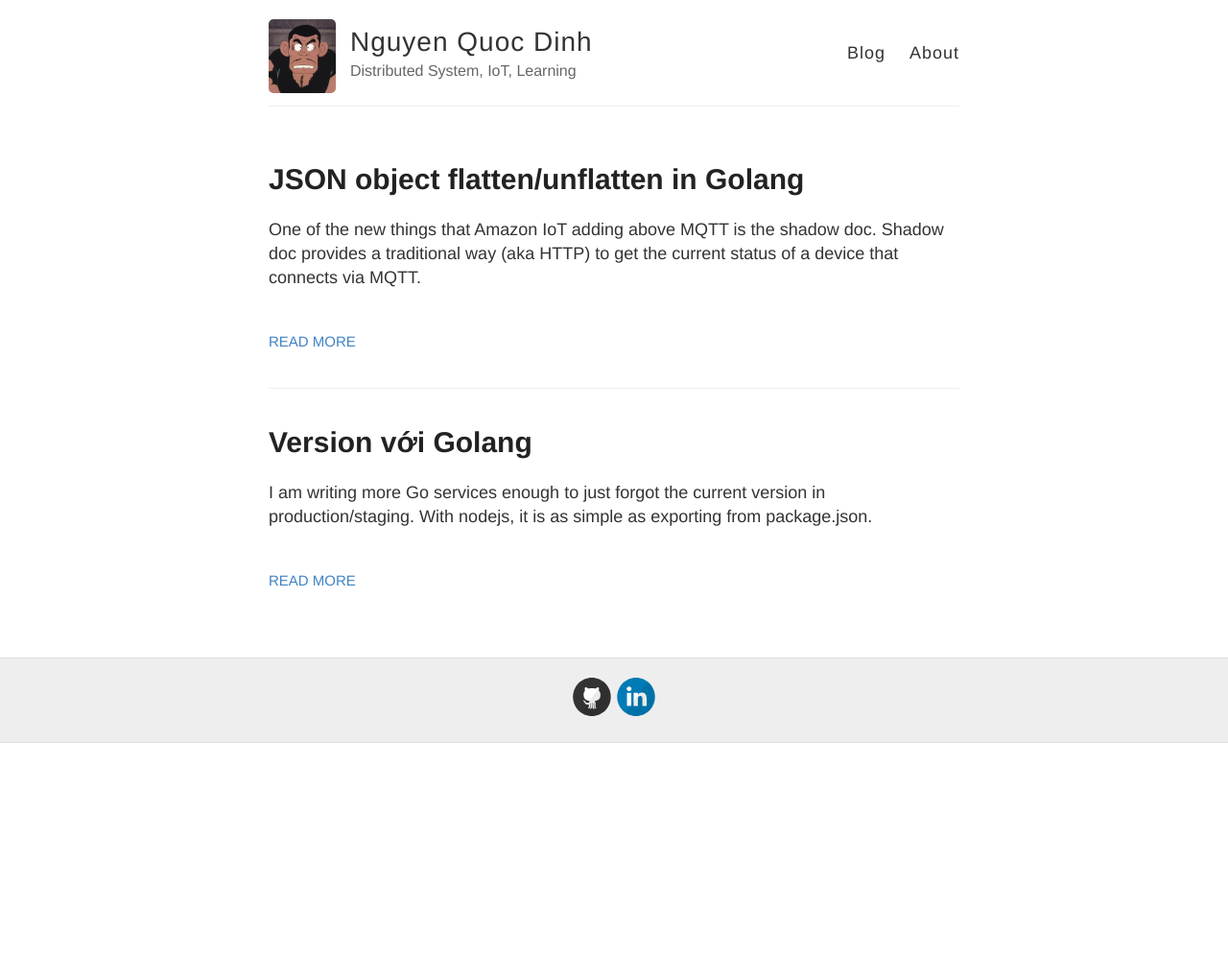
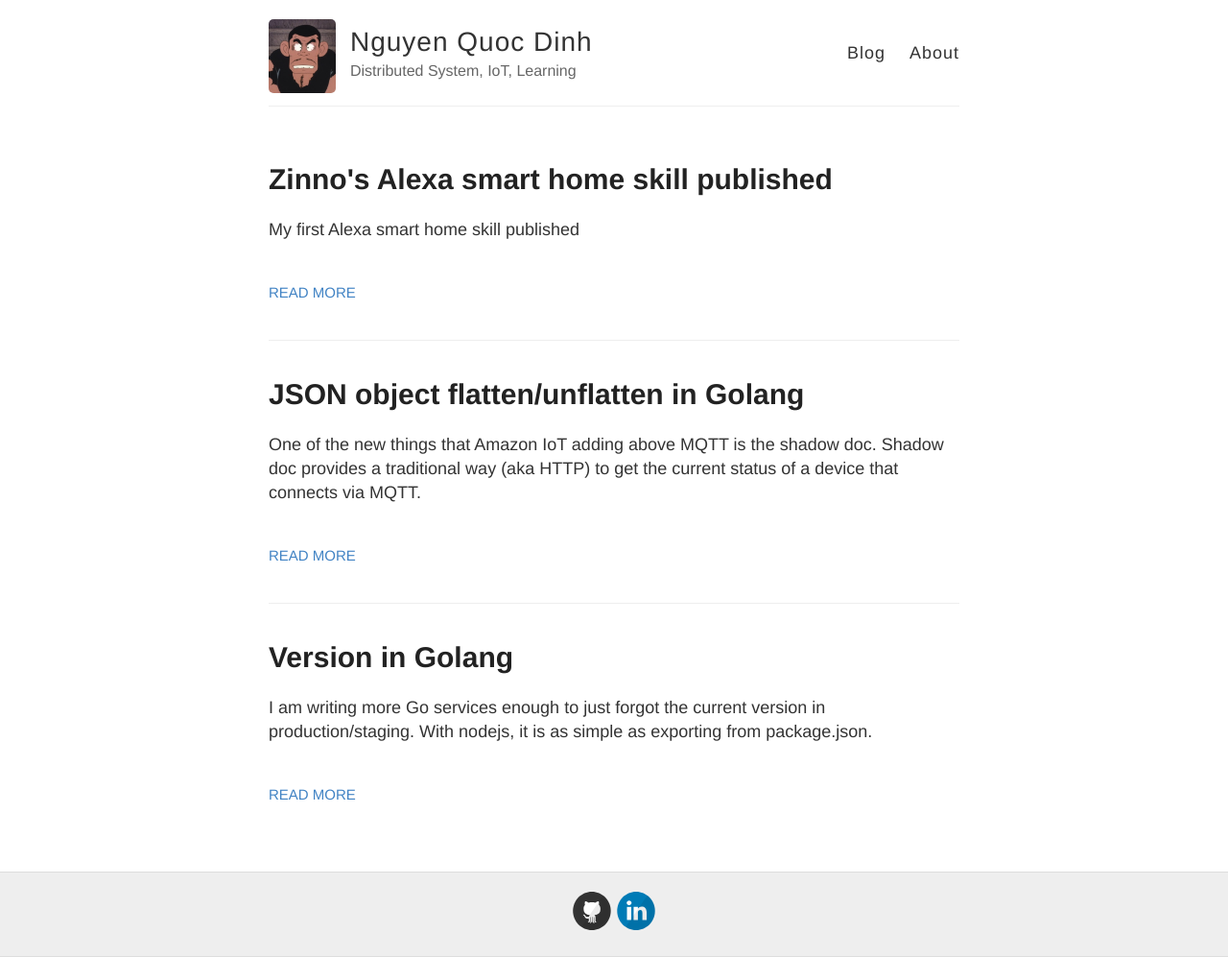
Before and after one commit to nqd/nqd.github.io, a Jekyll site: the page built from index.html, in a window 1280 px wide. Shown: the whole page at 96% size. Built offline with Jekyll 4.4.1, drawn with Linux system fonts in a browser that asks for light colours; before the commit the page ends 900 px from its top, so only the background shows below that; part of the change alters nothing that is shown.

Commit message:
zinno's alexa smart home skill published

```diff
--- a/_posts/2018-10-14-version-voi-golang.md
+++ b/_posts/2018-10-14-version-voi-golang.md
@@ -1,6 +1,6 @@
 ---
 layout: post
-title: Version với Golang
+title: Version in Golang
 published: true
 ---
 
--- /dev/null
+++ b/_posts/2019-2-12-zinno-alexa-smarthome-skill-publish.md
@@ -0,0 +1,23 @@
+---
+layout: post
+title: Zinno's Alexa smart home skill published
+published: true
+---
+
+My first Alexa smart home skill published
+
+We at [Zinno Inc](zinnoinc.com) has been working with Alexa for our smart home system for about a year. Believing voice control with Alexa is the key feature for home automation, we should submit to Alexa skill store.
+
+The Alexa certificating process is surprisingly easy comparing to, say, Google Assistant (I will publish another blog about this process). The Alexa team is very active too, they usually respond in less than 3 days.
+
+For documentation, we follow the [good guiding](https://developer.amazon.com/docs/smarthome/smart-home-skill-publishing-guide.html). As mentioned before, the submitting process is easy:
+
+1. Amazon does not require us to send samples to their certification office like Google.
+2. Amazon just requires us an account with one device setup. Though we are supporting hundreds of devices with range category light, outlet, fan, lock, camera. To be fair, we set up a testing account with a number of lights, lock, thermostat.
+3. After submitting, we have the result within 3 days. Our first attempt failed because one of our members get the icon from Messenger chatbot which contained Facebook metadata. We updated the icon, resubmitted, and done.
+
+The certification process is free.
+
+[<img src="{{ site.baseurl }}/images/zinno-alexa-smarthome-skill.png" alt="zinno's alexa smarthome skill screenshot" style="width: 300px;"/>]({{ site.baseurl }}/images/zinno-alexa-smarthome-skill.png)
+
+With Zinno smart home skill, you can control a wide range of zwave, zigbee, wifi devices, and Zinno battery powered camera.
```
Also changed, not shown: images/zinno-alexa-smarthome-skill.png (added).
